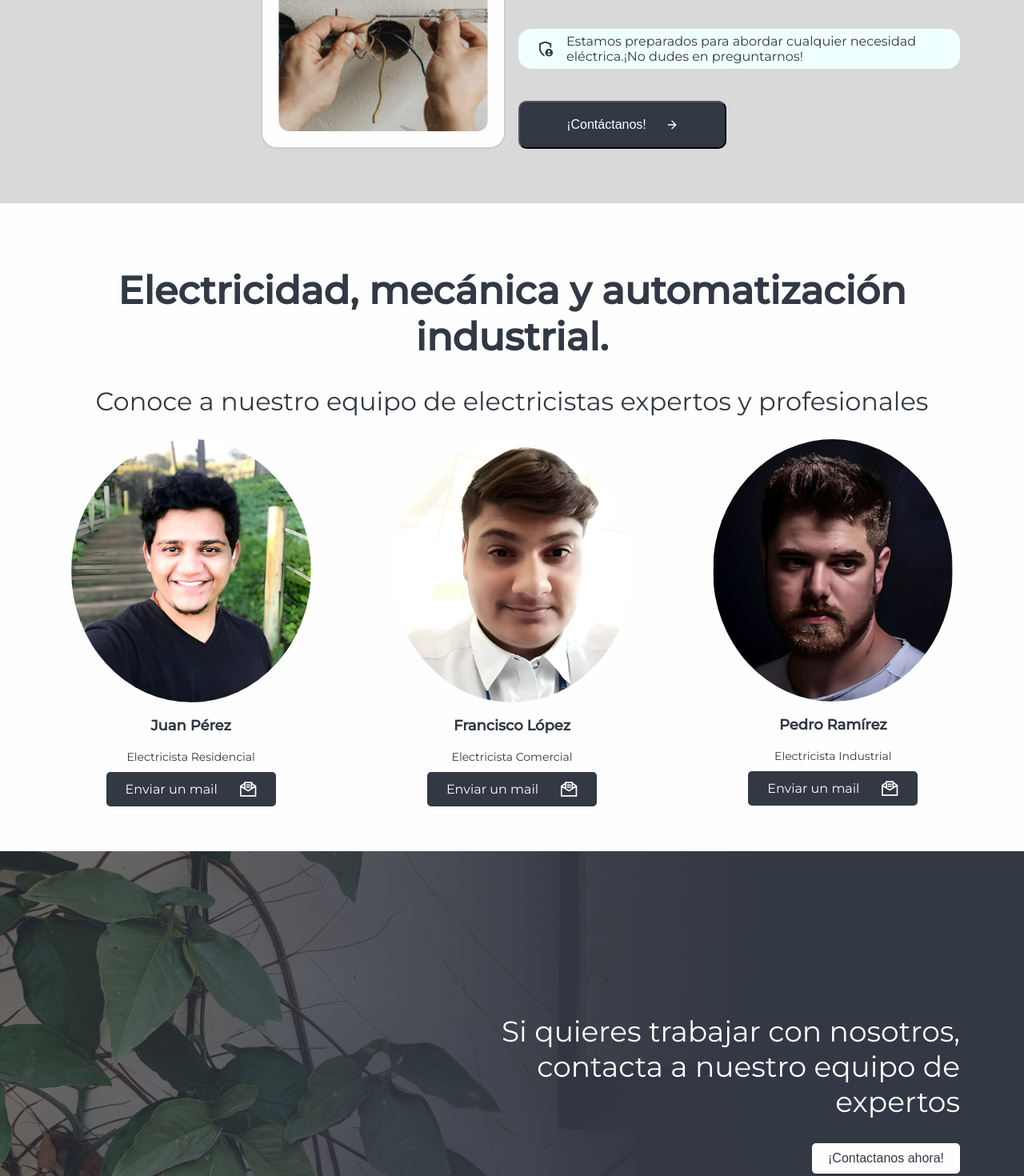
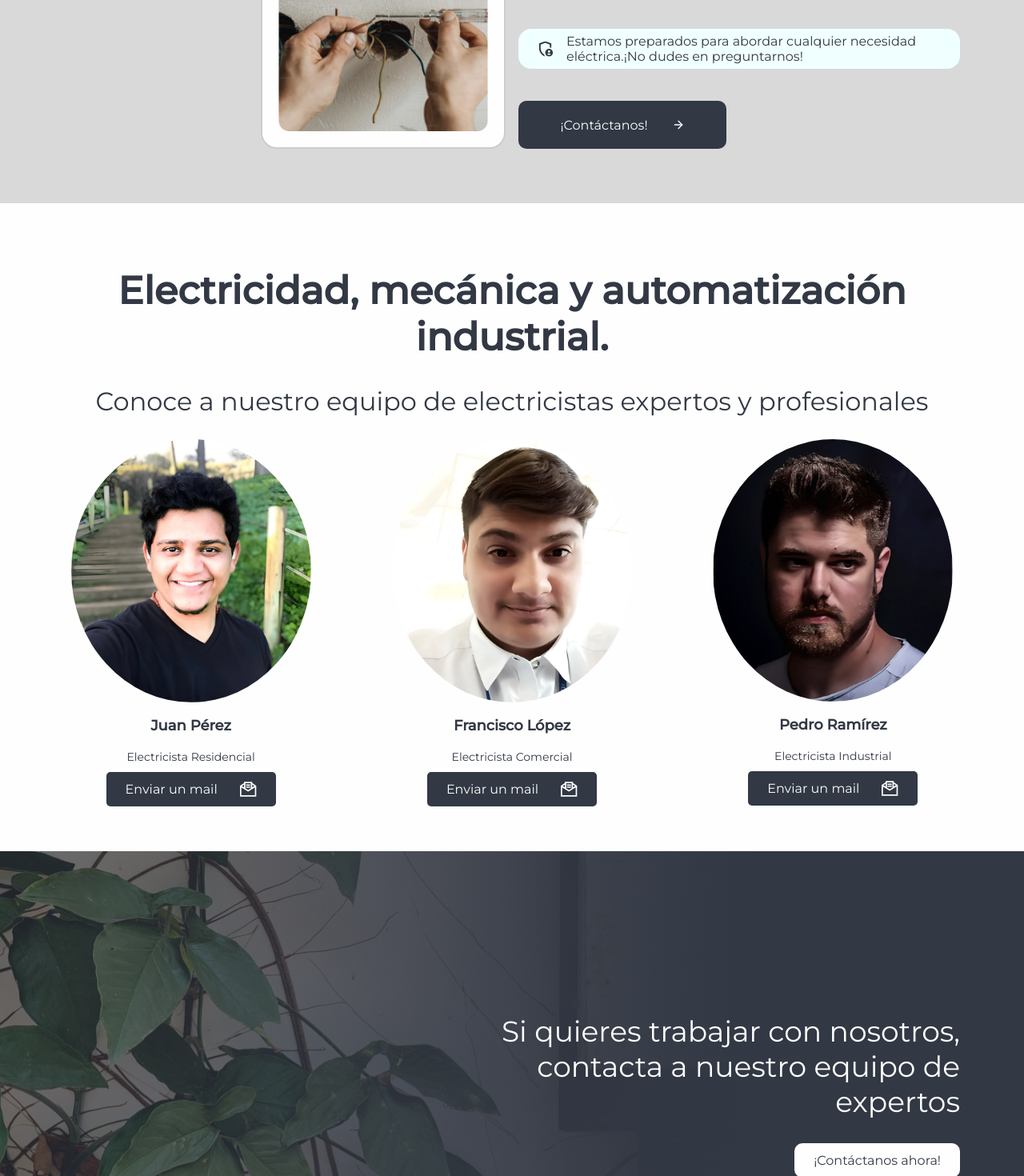
Before and after one commit to cereceda1991/intedsur, a React (Vite) app: page / in a window 1280 px wide. Shown: the part 2740-4210 px from the top of the page at 80% size. Built offline with nearby package versions, Linux system fonts and the light colour scheme.

Commit message:
feat: add new styles

```diff
--- a/src/components/AboutUs/AboutUs.css
+++ b/src/components/AboutUs/AboutUs.css
@@ -71,7 +71,7 @@
 .about-us__button {
     display: inline-flex;
     align-items: center;
-    gap: 24px;
+    gap: 30px;
     width: 260px;
     height: 60px;
     justify-content: center;
@@ -83,7 +83,8 @@
     border-radius: 10px;
     margin-top: 24px;
     font-size: 1rem;
-    font-weight: 500;
+    font-family: inherit;
+    border: none;
 }
 
 @media screen and (min-width: 1200px) {
--- a/src/components/WorkWithUsSection/WorkWithUsSection.css
+++ b/src/components/WorkWithUsSection/WorkWithUsSection.css
@@ -35,15 +35,16 @@
     justify-content: center;
     align-items: center;
     gap: 0.5rem;
-    padding: 10px 20px;
+    padding: 12px 24px;
     color: var(--text-color);
     background-color: var(--background-color);
     border: none;
-    border-radius: 5px;
+    border-radius: 10px;
     text-decoration: none;
     font-size: 16px;
     cursor: pointer;
     transition: background-color 0.2s ease-in-out;
+    font-family: inherit;
 }
 
 .contact_cards {
--- a/src/components/WorkWithUsSection/WorkWithUsSection.jsx
+++ b/src/components/WorkWithUsSection/WorkWithUsSection.jsx
@@ -13,7 +13,7 @@ const WorkWithUsSection = () => {
         <h1 className="work-with-us__title">Si quieres trabajar con nosotros, contacta a nuestro equipo de expertos</h1>
         <Link to='/contactanos' onClick={handleContactClick}>
           <button className="work-with-us__button">
-            ¡Contactanos ahora!
+            ¡Contáctanos ahora!
           </button>
           </Link>
         </section>
```
